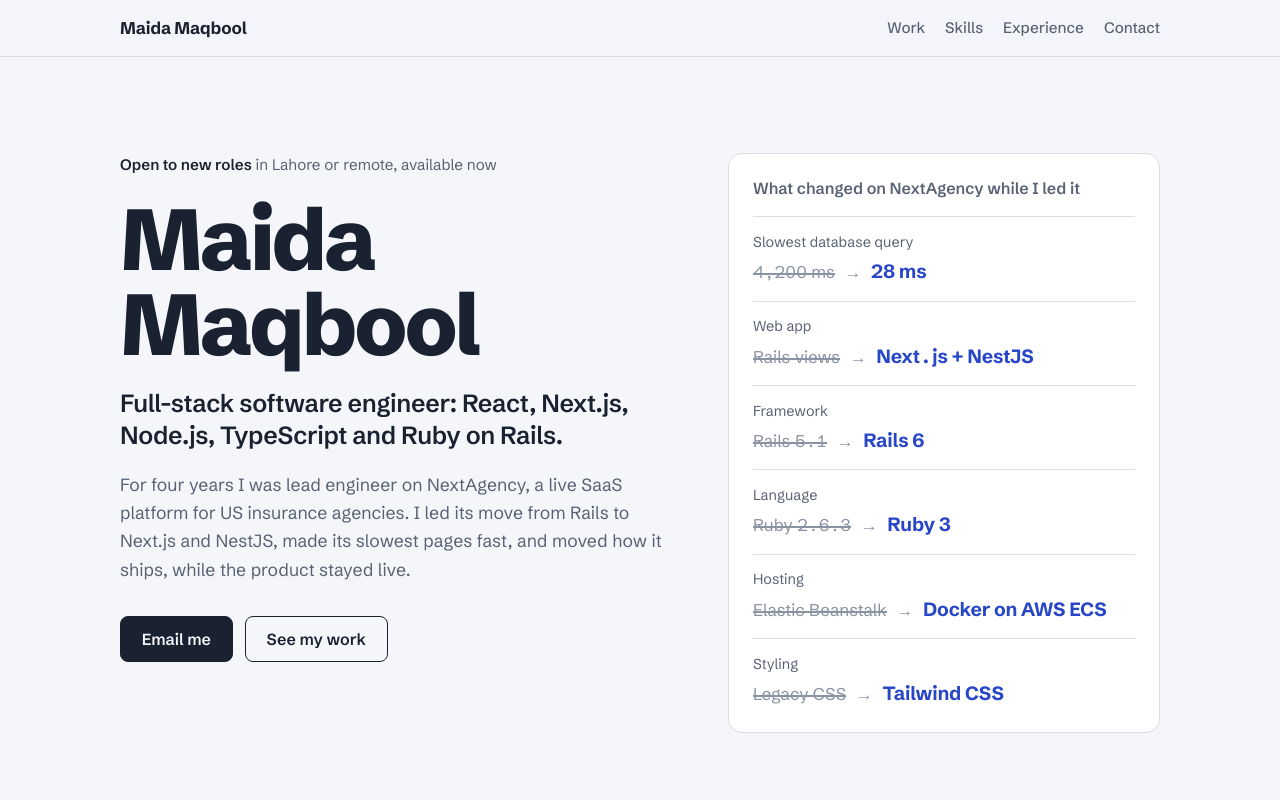
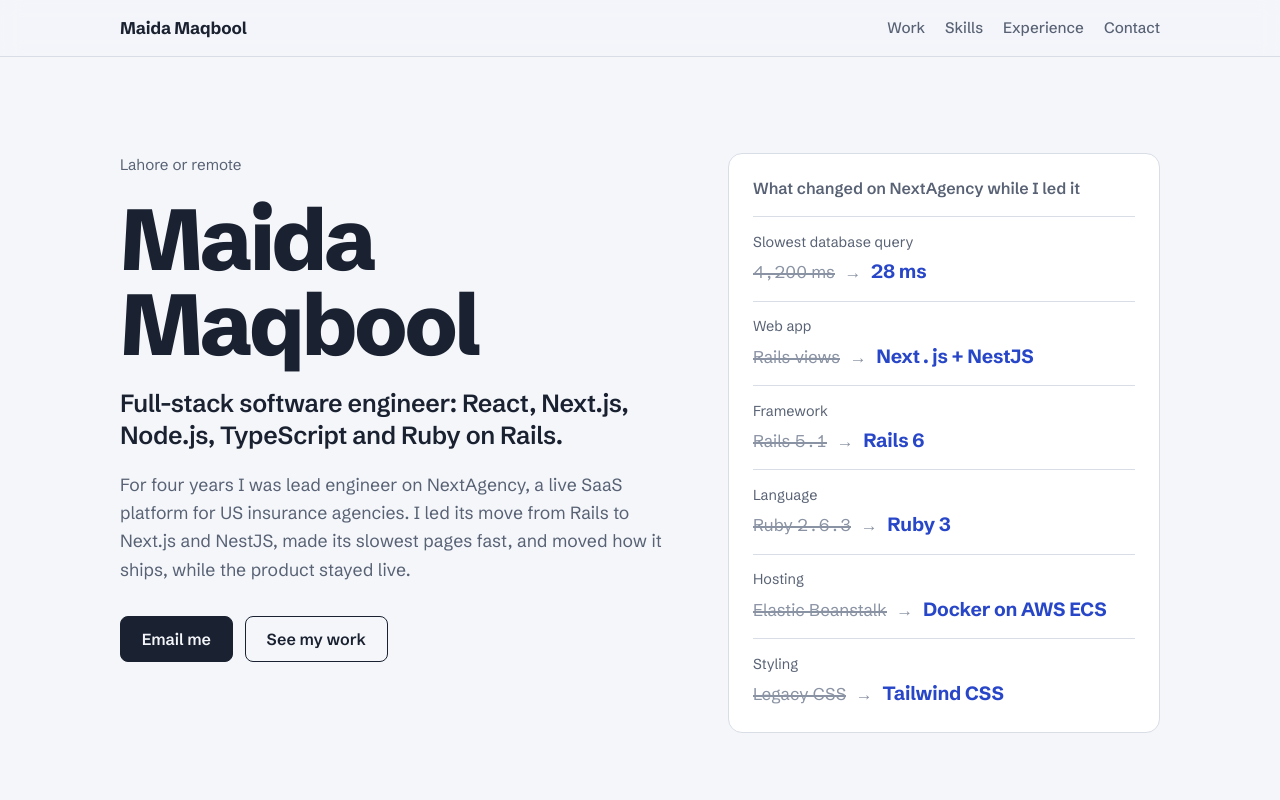
Before and after one commit to half-blood-king/portfiolo, a plain HTML site: page maida/index.html in a window 1280 px wide. Shown: the top 800 px of the page. Drawn offline with Linux system fonts and the light colour scheme.

Commit message:
Shorten the hero status line to 'Lahore or remote'
Co-Authored-By: Claude Opus 5.5 <noreply@anthropic.com>
Claude-Session: https://claude.ai/code/session_01YVMkn1fsyUxL7VipiFpxxV

```diff
--- a/maida/index.html
+++ b/maida/index.html
@@ -175,7 +175,7 @@ footer .wrap { display: flex; justify-content: space-between; flex-wrap: wrap; g
   <div class="wrap hero">
     <div>
       <img class="avatar" id="avatar" alt="Maida Maqbool" width="120" height="120" hidden>
-      <p class="status"><strong>Open to new roles</strong> in Lahore or remote, available now</p>
+      <p class="status">Lahore or remote</p>
       <h1>Maida Maqbool</h1>
       <p class="role">Full-stack software engineer: React, Next.js, Node.js, TypeScript and Ruby on Rails.</p>
       <p class="intro">For four years I was lead engineer on NextAgency, a live SaaS platform for US insurance agencies. I led its move from Rails to Next.js and NestJS, made its slowest pages fast, and moved how it ships, while the product stayed live.</p>
```
